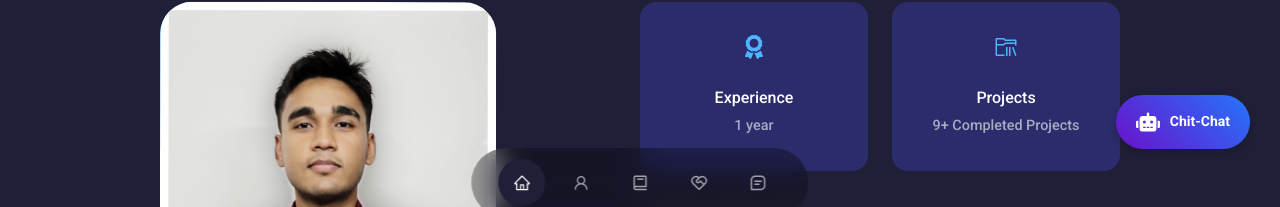
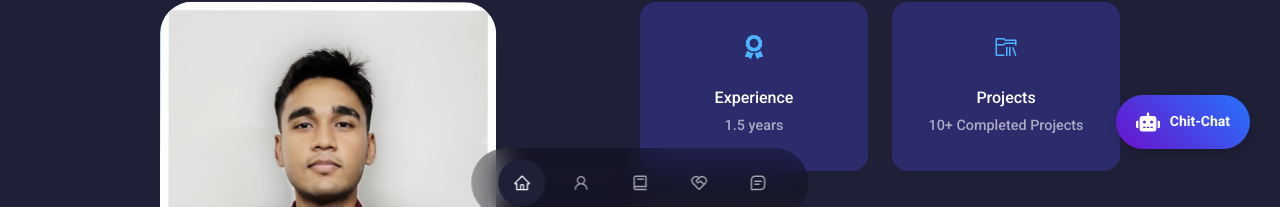
Before and after one commit to RajanPandey1311/Rajan_PortFolio, a React (Create React App) app: page / in a window 1280 px wide. Shown: the part 551-758 px from the top of the page. Built offline with nearby package versions, Linux system fonts and the light colour scheme.

Commit message:
Update Intro.jsx

```diff
--- a/src/components/intro/Intro.jsx
+++ b/src/components/intro/Intro.jsx
@@ -20,12 +20,12 @@ const Intro = () => {
             <article className="about__card">
               <FaAward className="about__icon" />
               <h5>Experience</h5>
-              <small>1 year</small>
+              <small>1.5 years</small>
             </article>
             <article className="about__card">
               <VscFolderLibrary className="about__icon" />
               <h5>Projects</h5>
-              <small>9+ Completed Projects</small>
+              <small>10+ Completed Projects</small>
             </article>
           </div>
           <p>
```
